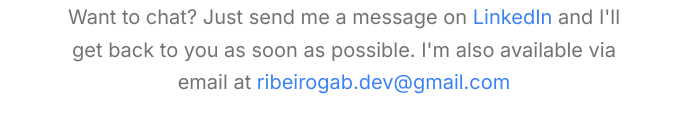
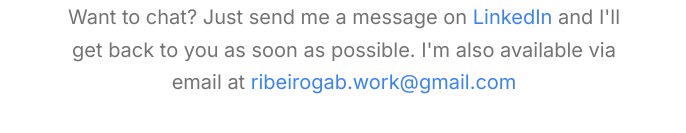
Before and after one commit to ribeirogab/portfolio, a Next.js app: page /en in a window 1280 px wide. Shown: the part 1301-1434 px from the top of the page, without its empty margins (296-982 px from the left). Built offline with nearby package versions, Linux system fonts and the light colour scheme.

Commit message:
chore: update contact email in translation dictionaries

```diff
--- a/src/i18n/dictionaries/en.tsx
+++ b/src/i18n/dictionaries/en.tsx
@@ -36,7 +36,7 @@ export const en: Dictionary = {
     ],
     navbar: [{ href: '/', icon: HomeIcon, label: 'Home' }],
     contact: {
-      email: 'ribeirogab.dev@gmail.com',
+      email: 'ribeirogab.work@gmail.com',
       tel: '+5515991164345',
       social: {
         GitHub: {
--- a/src/i18n/dictionaries/pt.tsx
+++ b/src/i18n/dictionaries/pt.tsx
@@ -36,7 +36,7 @@ export const pt: Dictionary = {
     ],
     navbar: [{ href: '/', icon: HomeIcon, label: 'Home' }],
     contact: {
-      email: 'ribeirogab.dev@gmail.com',
+      email: 'ribeirogab.work@gmail.com',
       tel: '+5515991164345',
       social: {
         GitHub: {
```
